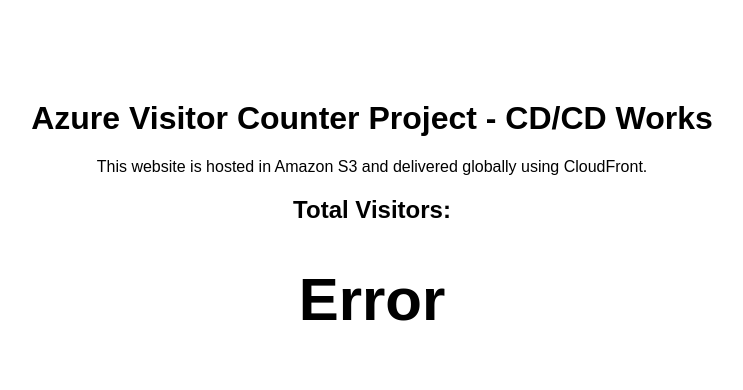
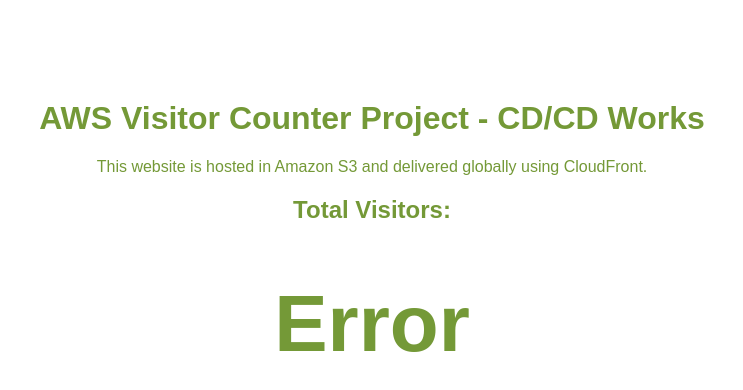
Before and after one commit to TravelReg/aws-website-cicd, a plain HTML site: page website/index.html in a window 1280 px wide. Shown: the whole page, without its empty margins (268-1011 px from the left). Drawn offline with Linux system fonts and the light colour scheme; no server answers.

Commit message:
Changed the css file

```diff
--- a/website/index.html
+++ b/website/index.html
@@ -7,7 +7,7 @@
 
 <body>
 
-    <h1>Azure Visitor Counter Project - CD/CD Works</h1>
+    <h1>AWS Visitor Counter Project - CD/CD Works</h1>
 
     <p>This website is hosted in Amazon S3 and delivered globally using CloudFront.</p>
 
--- a/website/style.css
+++ b/website/style.css
@@ -1,9 +1,10 @@
 body {
     font-family: Arial, sans-serif;
     text-align: center;
+    color: #749937;
     margin-top: 100px;
 }
 
 #counter {
-    font-size: 60px;
+    font-size: 80px;
 }
```
Also changed, not shown: 1 other file.
